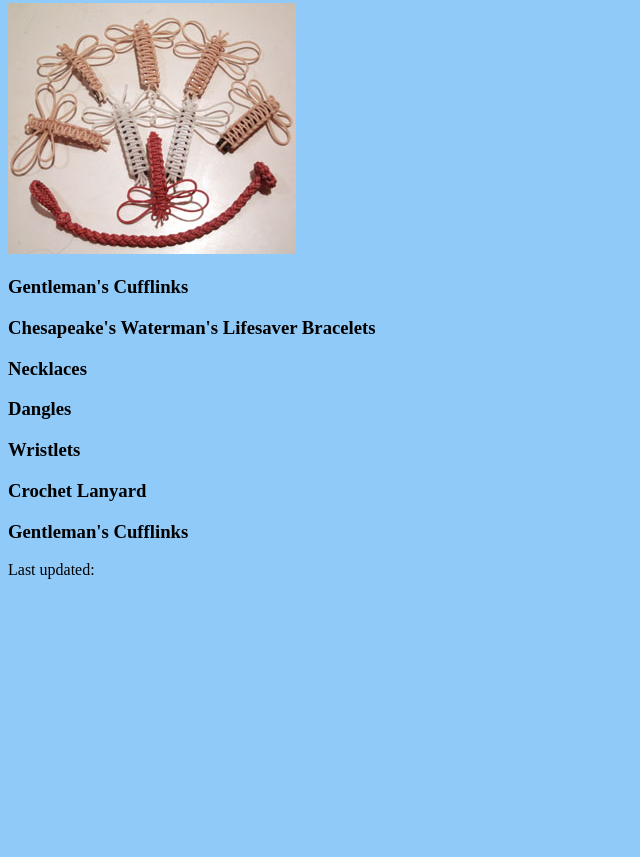
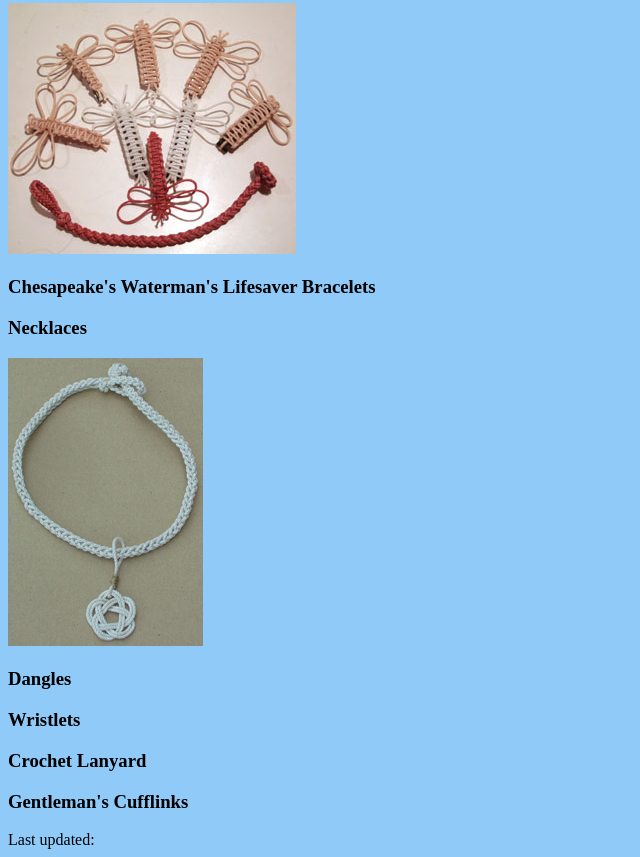
Before and after one commit to DKWProject2/Project2, a plain HTML site: page jewelry.html in a window 1280 px wide. Shown: the part 1347-2204 px from the top of the page, without its empty margins (0-640 px from the left). Before the commit the page ends 1934 px from the top, so only its background shows below. Drawn offline with Linux system fonts and the light colour scheme.

Commit message:
added necklace image

```diff
--- a/jewelry.html
+++ b/jewelry.html
@@ -44,9 +44,11 @@
 	<p>
          <img src= "pics/dragonflies.jpg" alt="dragonflies" title="Dragonflies"/>
     </p>
-  <h3> Gentleman's Cufflinks </h3>
   <h3> Chesapeake's Waterman's Lifesaver Bracelets </h3>
   <h3> Necklaces </h3>
+	<p>
+         <img src= "pics/necklace.jpg" alt="necklace" title="Necklace"/>
+    </p>
   <h3> Dangles </h3>
   <h3> Wristlets </h3>
   <h3> Crochet Lanyard </h3>
```
Also changed, not shown: pics/necklace.jpg (added).
